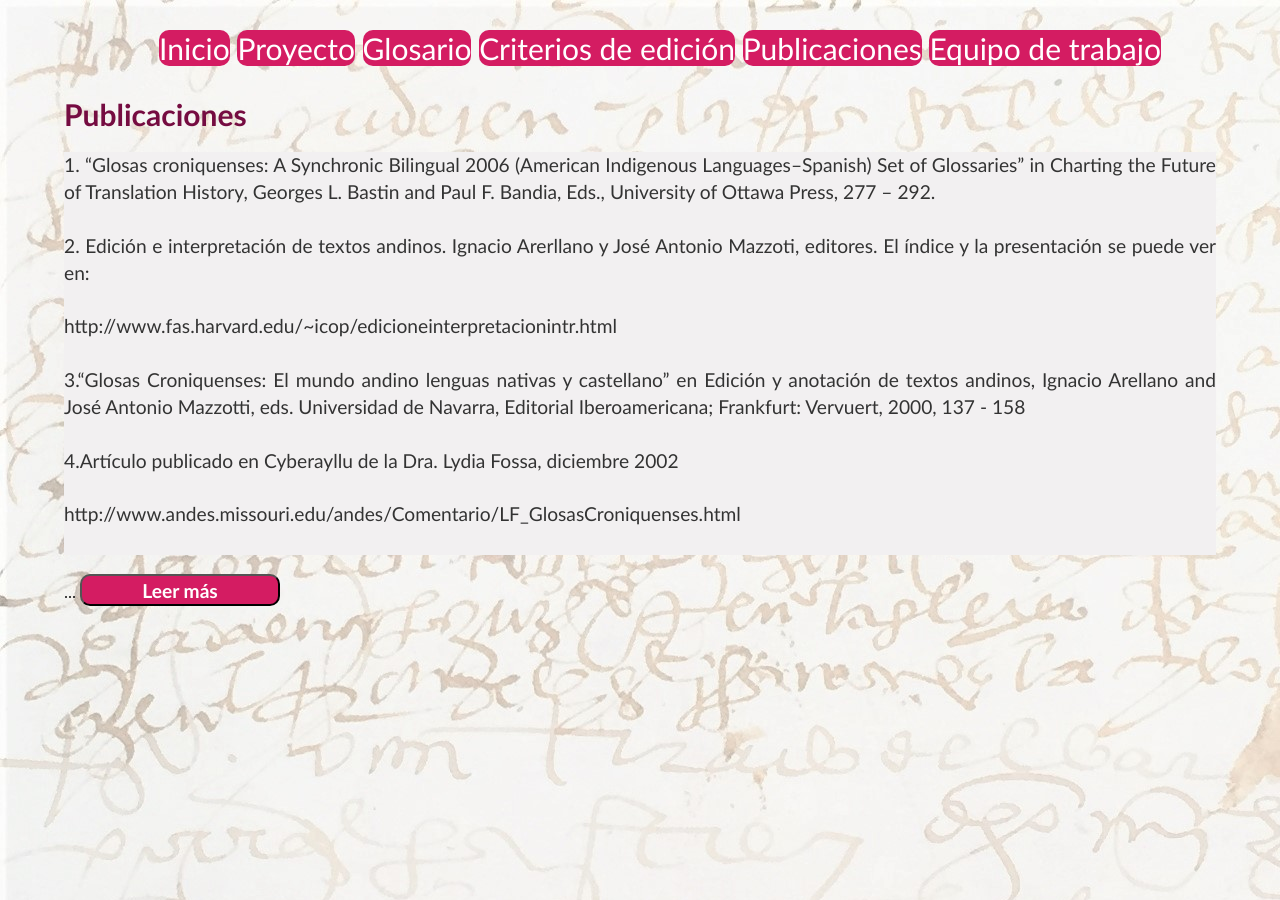
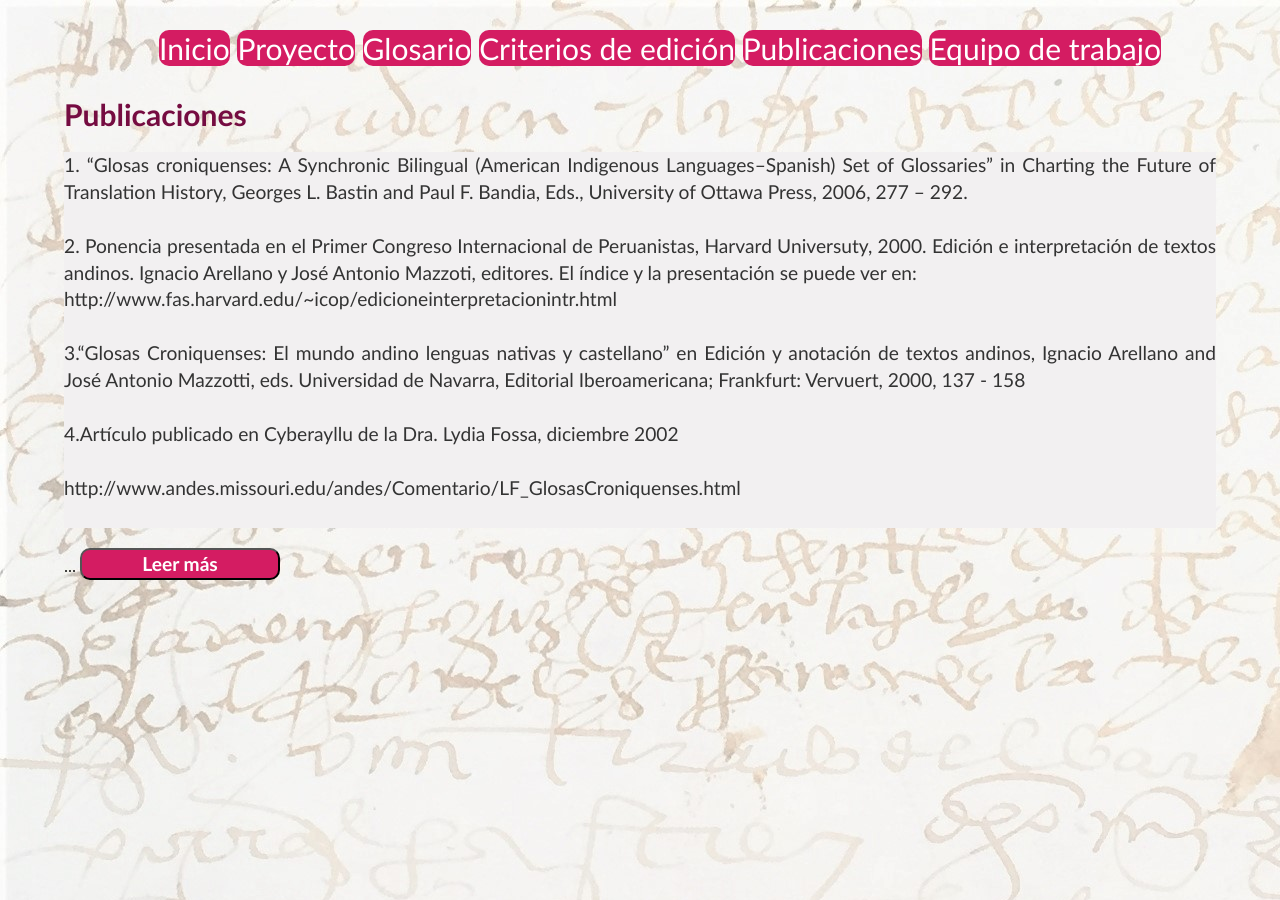
Before and after one commit to glosascroniquenses/glosascroniquenses.github.io, a Jekyll site: the page publicaciones/index.html, which Jekyll copies as it is, in a window 1280 px wide. Built offline with Jekyll 4.4.1, drawn with Linux system fonts in a browser that asks for light colours.

Commit message:
Update index.html

```diff
--- a/publicaciones/index.html
+++ b/publicaciones/index.html
@@ -22,11 +22,10 @@
     		<div class="blurb">
         		<h1>Publicaciones</h1>
 
-<p>1. “Glosas croniquenses: A Synchronic Bilingual 2006 (American Indigenous Languages–Spanish) Set of Glossaries” in Charting the Future of Translation History, Georges L. Bastin and Paul F. Bandia, Eds., University of Ottawa Press, 277 – 292.
+<p>1. “Glosas croniquenses: A Synchronic Bilingual (American Indigenous Languages–Spanish) Set of Glossaries” in Charting the Future of Translation History, Georges L. Bastin and Paul F. Bandia, Eds., University of Ottawa Press, 2006, 277 – 292.
 <br/>
 <br/>
-2. Edición e interpretación de textos andinos. Ignacio Arerllano y José Antonio Mazzoti, editores. El índice y la presentación se puede ver en:
-<br/>
+2. Ponencia presentada en el Primer Congreso Internacional de Peruanistas, Harvard Universuty, 2000. Edición e interpretación de textos andinos. Ignacio Arellano y José Antonio Mazzoti, editores. El índice y la presentación se puede ver en:
 <br/>
 http://www.fas.harvard.edu/~icop/edicioneinterpretacionintr.html
 <br/>
```
